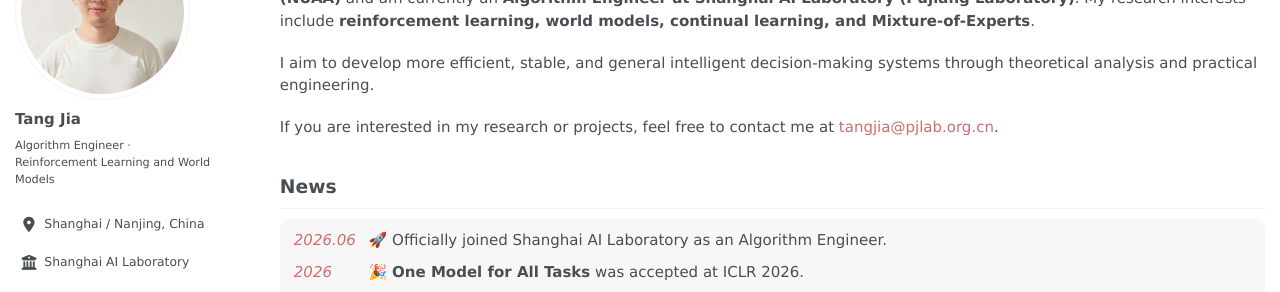
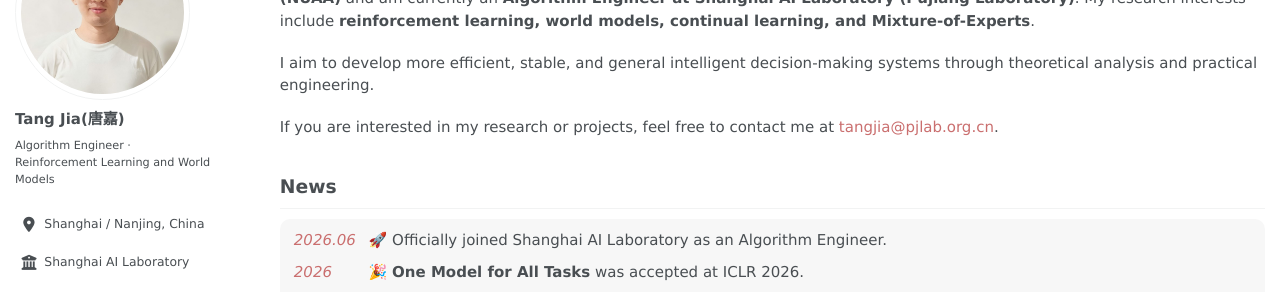
Before and after one commit to tAnGjIa520/tAnGjIa520.github.io, a Jekyll site: the page built from _pages/about.md, in a window 1280 px wide. Shown: the part 175-467 px from the top of the page. Built offline with Jekyll 4.4.1, drawn with Linux system fonts in a browser that asks for light colours; some web fonts are replaced.

Commit message:
Update profile display name

```diff
--- a/_config.yml
+++ b/_config.yml
@@ -9,7 +9,7 @@ repository               : "tAnGjIa520/tAnGjIa520.github.io"
 
 author:
   avatar           : "avatar.jpg"
-  name             : "Tang Jia"
+  name             : "Tang Jia(唐嘉)"
   pronouns         :
   bio              : "Algorithm Engineer · Reinforcement Learning and World Models"
   location         : "Shanghai / Nanjing, China"
```
